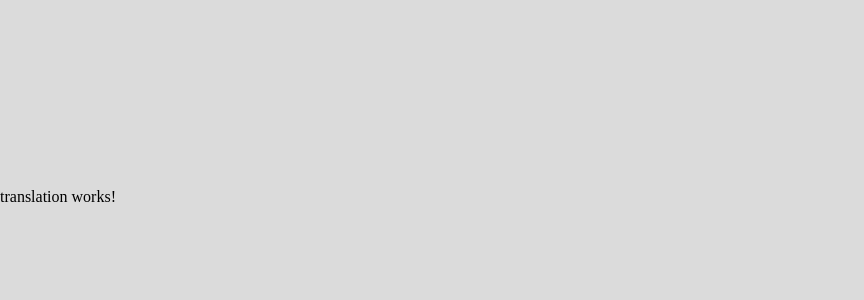
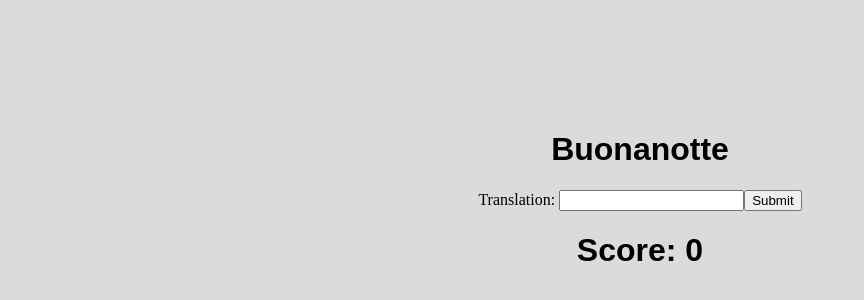
Before and after one commit to jbarber69/dissertation, an Angular app in the folder dissertation-app/: page /translation-component in a window 1280 px wide. Shown: the part 200-500 px from the top of the page, without its empty margins (0-864 px from the left). Built offline with nearby package versions, Linux system fonts and the light colour scheme.

Commit message:
Task-0003: created basic translation screen

```diff
--- a/dissertation-app/src/app/homescreen/homescreen.component.ts
+++ b/dissertation-app/src/app/homescreen/homescreen.component.ts
@@ -1,7 +1,8 @@
 import { Component, OnInit } from '@angular/core';
-import {FormControl, FormGroup} from '@angular/forms'
-import  {Router} from '@angular/router'
-import {NameService} from '../name.service'
+import { FormControl, FormGroup } from '@angular/forms';
+import { Router } from '@angular/router';
+
+import { NameService } from '../name.service';
 
 @Component({
   selector: "app-homescreen",
@@ -18,9 +19,7 @@ export class HomescreenComponent implements OnInit {
   });
 
   onSubmit() {
-    // TODO: Use EventEmitter with form value
-    console.warn(this.nameForm.value);
-    this.nameService.name = this.nameForm.value.name
+    this.nameService.name = this.nameForm.value.name;
     this.router.navigate(['/translation-component'])
   }
 }
--- /dev/null
+++ b/dissertation-app/src/app/score.service.ts
@@ -0,0 +1,8 @@
+import { Injectable } from "@angular/core";
+
+@Injectable({
+  providedIn: "root",
+})
+export class ScoreService {
+  score: number = 0;
+}
--- a/dissertation-app/src/app/translation/translation.component.css
+++ b/dissertation-app/src/app/translation/translation.component.css
@@ -0,0 +1,8 @@
+h1 {
+  font-family: Arial, Helvetica, sans-serif;
+}
+
+body {
+  display: flex;
+  align-items: center;
+}
--- a/dissertation-app/src/app/translation/translation.component.html
+++ b/dissertation-app/src/app/translation/translation.component.html
@@ -1,2 +1,17 @@
-<p>translation works!</p>
-<h1>{{ name }}</h1>
+<body>
+<ng-container *ngIf="{word: word$ | async}; let state">
+<h1>{{state.word}}</h1>
+
+<form [formGroup] = "translationForm" (ngSubmit) = "onSubmit(); translationForm.reset()">
+    <label>
+      Translation:
+      <input type="text" formControlName="english">
+    </label>
+
+      <button type="submit" >Submit</button>
+  </form>
+
+  <h1>Score: {{ score }}</h1>
+
+</ng-container>
+</body>
--- a/dissertation-app/src/app/translation/translation.component.ts
+++ b/dissertation-app/src/app/translation/translation.component.ts
@@ -1,20 +1,76 @@
 import { Component, OnInit } from '@angular/core';
-import {NameService} from '../name.service'
+import { FormControl, FormGroup } from '@angular/forms';
+import { of } from 'rxjs';
+import { tap } from 'rxjs/operators';
+
+import { englishWords, italianWords } from '../../assets/words';
+import { NameService } from '../name.service';
+import { ScoreService } from '../score.service';
 
 @Component({
-  selector: 'app-translation',
-  templateUrl: './translation.component.html',
-  styleUrls: ['./translation.component.css']
+  selector: "app-translation",
+  templateUrl: "./translation.component.html",
+  styleUrls: ["./translation.component.css"],
 })
 export class TranslationComponent implements OnInit {
+  constructor(
+    private nameService: NameService,
+    private scoreService: ScoreService,
+  ) {}
 
-  constructor(private nameService: NameService) { }
+  ngOnInit(): void {}
 
-  ngOnInit(): void {
+  translationForm = new FormGroup({
+    english: new FormControl(""),
+  });
+
+  get score(): number {
+    return this.scoreService.score;
   }
 
-  get name(): string {
-    return this.nameService.name
+  getRandomWord(array: string[]) {
+    let randomNum = Math.floor(Math.random() * array.length);
+    if(array.length === 0){
+      return of('No words left!')
+    }
+    else{
+    return of(array[randomNum]);
+    }
   }
 
+  checkCorrect(word: string) {
+    const italianIndex = italianWords.indexOf(word, 0);
+    if (this.translationForm.value.english === englishWords[italianIndex]) {
+      const index = englishWords.indexOf(this.translationForm.value.english, 0);
+      if (index > -1) {
+        italianWords.splice(index, 1);
+      }
+      return true;
+    }
+    return false;
+  }
+
+  words$ = italianWords;
+
+  word$ = this.getRandomWord(italianWords);
+
+  checkWord$
+
+  get name(): string {
+    return this.nameService.name;
+  }
+
+  onSubmit() {
+    this.checkWord$ = this.word$.pipe(
+    tap((word) => {
+      console.log(word)
+      if (this.checkCorrect(word) === true) {
+        this.scoreService.score += 1;
+      }
+    })).subscribe()
+
+    this.word$ = this.getRandomWord(italianWords);
+    console.log(italianWords);
+    console.log(this.translationForm.value);
+  }
 }
--- /dev/null
+++ b/dissertation-app/src/assets/words.ts
@@ -0,0 +1,7 @@
+export var italianWords: string[]  = [
+  'Ciao', 'Buonasera', 'Buonanotte'
+]
+
+export var englishWords: string[] = [
+  'hello', 'good evening', 'good night'
+]
```
Also changed, not shown: dissertation-app/src/app/app-routing.module.ts (+4 -3 lines).
